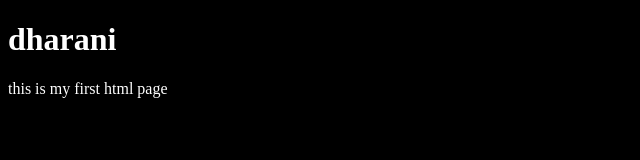
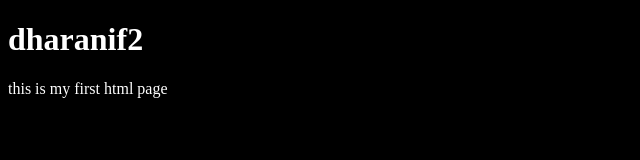
Before and after one commit to suryasndt/simco1, a plain HTML site: page index.html in a window 1280 px wide. Shown: the full height of the page, 0-640 px from the left. Drawn offline with Linux system fonts and the light colour scheme.

Commit message:
commit first

```diff
--- a/index.html
+++ b/index.html
@@ -12,7 +12,7 @@
         </style>
 </head>
 <body>
-    <h1>dharani</h1>
+    <h1>dharanif2</h1>
     <p>this is my first html page</p>
 </body>
 </html>
```
